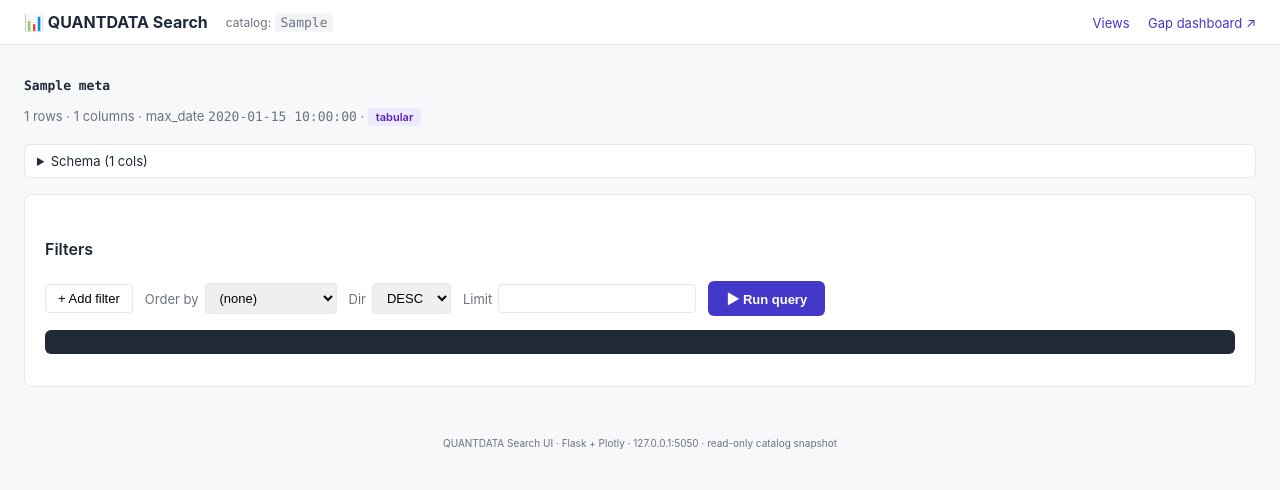
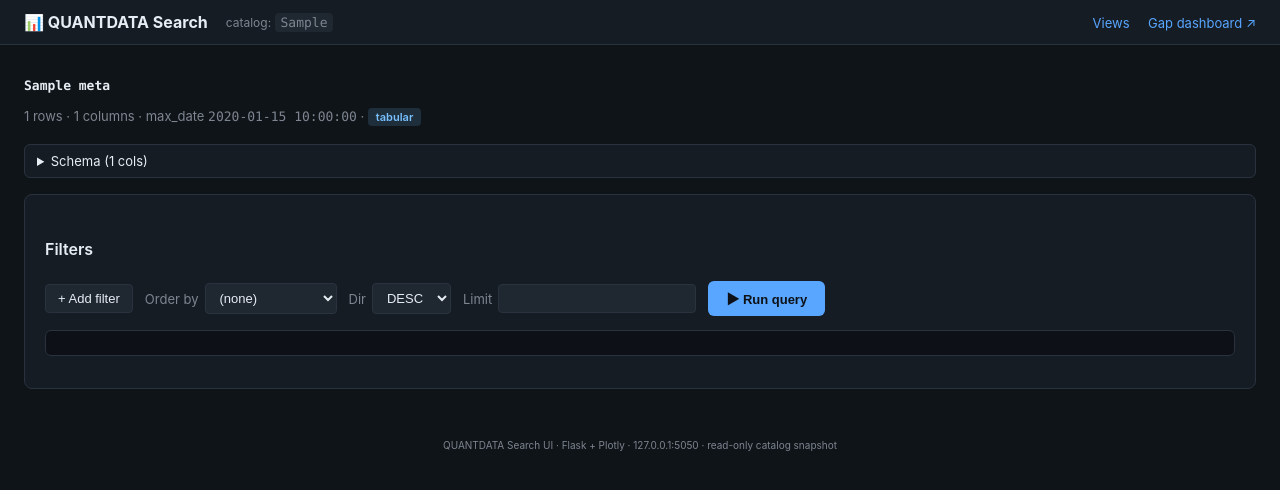
Before and after one commit to gsinvest017-ai/gs-scraper, a Flask app: template ui/search/templates/view.html in a window 1280 px wide. Shown: the top 490 px of the page. Run offline with Flask 3, Linux system fonts and the light colour scheme; the template is opened without the code that fills it: most values are stand-ins (such as "Sample title", 1, 10 or a date in 2020); parts of the project's set-up code (start-up, migrations or seed data) failed here and were passed over; some libraries are stand-ins or nearby versions.

Commit message:
M2: Search UI style.css → GitHub-dark palette
Switch :root to gs-zipline-tej's dark vars; replace hardcoded light surfaces
(#fff panels, #f3f4f6 headers, pastel tag backgrounds) with dark equivalents;
add dark form-control rules so native inputs/selects don't render white.

Co-Authored-By: Claude Opus 4.7 <noreply@anthropic.com>

```diff
--- a/ui/search/static/style.css
+++ b/ui/search/static/style.css
@@ -1,72 +1,85 @@
 :root {
-  --bg: #f7f8fa;
-  --fg: #1f2937;
-  --muted: #6b7280;
-  --primary: #4338ca;
-  --primary-fg: #fff;
-  --accent: #10b981;
-  --accent-2: #f59e0b;
-  --border: #e5e7eb;
-  --code-bg: #f3f4f6;
+  /* GitHub-dark palette — matches gs-zipline-tej/dashboard for cross-project UI parity */
+  --bg: #0f1419;
+  --panel: #161c24;
+  --panel-2: #1f2731;
+  --fg: #e6edf3;
+  --muted: #7d8590;
+  --primary: #58a6ff;
+  --primary-hover: #79c0ff;
+  --primary-fg: #0d1117;
+  --accent: #56d364;
+  --accent-2: #f0883e;
+  --bad: #f85149;
+  --border: #2a323e;
+  --code-bg: #1f2731;
 }
 * { box-sizing: border-box; }
 body { margin: 0; font-family: -apple-system, BlinkMacSystemFont, "Segoe UI", "PingFang TC", sans-serif;
        background: var(--bg); color: var(--fg); }
 header { display: flex; align-items: center; gap: 18px; padding: 12px 24px;
-          background: #fff; border-bottom: 1px solid var(--border); position: sticky; top: 0; z-index: 10; }
+          background: var(--panel); border-bottom: 1px solid var(--border); position: sticky; top: 0; z-index: 10; }
 .logo { font-weight: 700; font-size: 16px; color: var(--fg); text-decoration: none; }
 .catalog-tag { color: var(--muted); font-size: 12px; }
 .catalog-tag code { background: var(--code-bg); padding: 2px 6px; border-radius: 4px; }
 .links { margin-left: auto; }
 .links a { color: var(--primary); text-decoration: none; margin-left: 14px; font-size: 13px; }
+.links a:hover { color: var(--primary-hover); }
 main { max-width: 1400px; margin: 24px auto; padding: 0 24px; }
 footer { text-align: center; padding: 24px; color: var(--muted); font-size: 12px; }
 h1 { margin: 0 0 6px 0; font-size: 22px; }
 h2 { margin: 24px 0 10px 0; font-size: 16px; font-weight: 600; color: var(--fg); }
 .subtitle { color: var(--muted); margin-bottom: 20px; font-size: 13px; }
 code { font-family: "JetBrains Mono", "Menlo", monospace; font-size: 13px; }
-.tag-ts { background: #d1fae5; color: #065f46; padding: 2px 8px; border-radius: 4px; font-size: 11px; font-weight: 600; }
-.tag-static { background: #ede9fe; color: #5b21b6; padding: 2px 8px; border-radius: 4px; font-size: 11px; font-weight: 600; }
-.err { color: #b91c1c; font-size: 11px; margin-left: 8px; }
+.tag-ts { background: rgba(86,211,100,0.15); color: var(--accent); padding: 2px 8px; border-radius: 4px; font-size: 11px; font-weight: 600; }
+.tag-static { background: rgba(121,192,255,0.15); color: var(--primary-hover); padding: 2px 8px; border-radius: 4px; font-size: 11px; font-weight: 600; }
+.err { color: var(--bad); font-size: 11px; margin-left: 8px; }
+
+/* form controls — dark by default so native widgets don't render white */
+input, select, textarea { background: var(--panel-2); color: var(--fg); border: 1px solid var(--border); }
+input::placeholder { color: var(--muted); }
+select option { background: var(--panel-2); color: var(--fg); }
 
 .filter-bar { display: flex; gap: 12px; margin-bottom: 16px; align-items: center; }
 .filter-bar input { flex: 1; padding: 8px 12px; border: 1px solid var(--border); border-radius: 6px; font-size: 13px; }
-.filter-bar button { padding: 8px 14px; background: #fff; color: var(--fg); border: 1px solid var(--border);
+.filter-bar button { padding: 8px 14px; background: var(--panel-2); color: var(--fg); border: 1px solid var(--border);
                      border-radius: 6px; cursor: pointer; font-size: 13px; }
+.filter-bar button:hover { border-color: var(--primary); }
 
-table { width: 100%; border-collapse: collapse; background: #fff;
-         box-shadow: 0 1px 2px rgba(0,0,0,0.04); border-radius: 8px; overflow: hidden; }
+table { width: 100%; border-collapse: collapse; background: var(--panel);
+         box-shadow: 0 1px 2px rgba(0,0,0,0.3); border-radius: 8px; overflow: hidden; }
 th, td { text-align: left; padding: 10px 14px; border-bottom: 1px solid var(--border); font-size: 13px; }
-th { background: #f3f4f6; font-weight: 600; }
+th { background: var(--panel-2); font-weight: 600; }
 tr:last-child td { border-bottom: none; }
-tr.ts { background: #f0fdf4; }
+tr.ts { background: rgba(86,211,100,0.08); }
 .num { font-variant-numeric: tabular-nums; text-align: right; }
 .btn { display: inline-block; padding: 4px 10px; background: var(--primary); color: var(--primary-fg);
-        text-decoration: none; border-radius: 4px; font-size: 12px; }
-.btn:hover { background: #312e81; }
+        text-decoration: none; border-radius: 4px; font-size: 12px; font-weight: 600; }
+.btn:hover { background: var(--primary-hover); }
 
 .schema-details { margin: 16px 0; }
-.schema-details summary { cursor: pointer; padding: 8px 12px; background: #fff; border: 1px solid var(--border);
+.schema-details summary { cursor: pointer; padding: 8px 12px; background: var(--panel); border: 1px solid var(--border);
                           border-radius: 6px; font-size: 13px; }
 .schema-details[open] summary { border-bottom-left-radius: 0; border-bottom-right-radius: 0; }
 .schema-table { border-radius: 0 0 6px 6px; }
 
-.filter-section { background: #fff; padding: 20px; border-radius: 8px; border: 1px solid var(--border); margin-bottom: 20px; }
+.filter-section { background: var(--panel); padding: 20px; border-radius: 8px; border: 1px solid var(--border); margin-bottom: 20px; }
 #filter-list { display: flex; flex-direction: column; gap: 8px; margin-bottom: 12px; }
 .filter-row { display: flex; gap: 8px; align-items: center; }
 .filter-row select, .filter-row input { padding: 6px 10px; border: 1px solid var(--border); border-radius: 4px; font-size: 13px; }
 .filter-row .col-select { width: 220px; }
 .filter-row .op-select { width: 130px; }
 .filter-row .val-input, .filter-row .val-input2 { flex: 1; }
-.filter-row .remove { padding: 4px 10px; background: #fee2e2; color: #991b1b; border: none; border-radius: 4px; cursor: pointer; font-size: 13px; }
+.filter-row .remove { padding: 4px 10px; background: rgba(248,81,73,0.15); color: var(--bad); border: 1px solid transparent; border-radius: 4px; cursor: pointer; font-size: 13px; }
+.filter-row .remove:hover { border-color: var(--bad); }
 .filter-actions { display: flex; gap: 12px; align-items: center; flex-wrap: wrap; }
 .filter-actions label { font-size: 13px; color: var(--muted); display: flex; gap: 6px; align-items: center; }
 .filter-actions select, .filter-actions input { padding: 6px 10px; border: 1px solid var(--border); border-radius: 4px; font-size: 13px; }
-.filter-actions .primary { background: var(--primary); color: #fff; border: none; padding: 8px 18px; border-radius: 6px; cursor: pointer; font-weight: 600; }
-.filter-actions .primary:hover { background: #312e81; }
-.filter-actions button { padding: 6px 12px; background: #fff; border: 1px solid var(--border); border-radius: 4px; cursor: pointer; font-size: 13px; }
-.sql { background: #1f2937; color: #d1fae5; padding: 12px; border-radius: 6px; font-size: 12px; margin-top: 14px;
-       white-space: pre-wrap; overflow-x: auto; max-height: 200px; }
+.filter-actions .primary { background: var(--primary); color: var(--primary-fg); border: none; padding: 8px 18px; border-radius: 6px; cursor: pointer; font-weight: 600; }
+.filter-actions .primary:hover { background: var(--primary-hover); }
+.filter-actions button { padding: 6px 12px; background: var(--panel-2); color: var(--fg); border: 1px solid var(--border); border-radius: 4px; cursor: pointer; font-size: 13px; }
+.sql { background: #0d1117; color: var(--accent); padding: 12px; border-radius: 6px; font-size: 12px; margin-top: 14px;
+       white-space: pre-wrap; overflow-x: auto; max-height: 200px; border: 1px solid var(--border); }
 
 .tabs { display: flex; gap: 4px; margin-top: 16px; border-bottom: 1px solid var(--border); }
 .tabs button { padding: 10px 18px; background: transparent; border: none; cursor: pointer; font-size: 14px;
@@ -82,7 +95,9 @@ tr.ts { background: #f0fdf4; }
 #result-table-wrap td { white-space: nowrap; }
 
 .chart-controls { display: flex; gap: 12px; align-items: center; flex-wrap: wrap; margin-bottom: 14px;
-                  background: #fff; padding: 12px; border-radius: 6px; border: 1px solid var(--border); }
+                  background: var(--panel); padding: 12px; border-radius: 6px; border: 1px solid var(--border); }
 .chart-controls label { display: flex; flex-direction: column; gap: 4px; font-size: 12px; color: var(--muted); }
-.chart-controls button { padding: 8px 16px; background: var(--primary); color: #fff; border: none; border-radius: 4px;
-                          cursor: pointer; font-size: 13px; align-self: flex-end; }
+.chart-controls button { padding: 8px 16px; background: var(--primary); color: var(--primary-fg); border: none; border-radius: 4px;
+                          cursor: pointer; font-size: 13px; align-self: flex-end; font-weight: 600; }
+.chart-controls button:hover { background: var(--primary-hover); }
+#plot { background: var(--panel); border: 1px solid var(--border); border-radius: 8px; }
```
